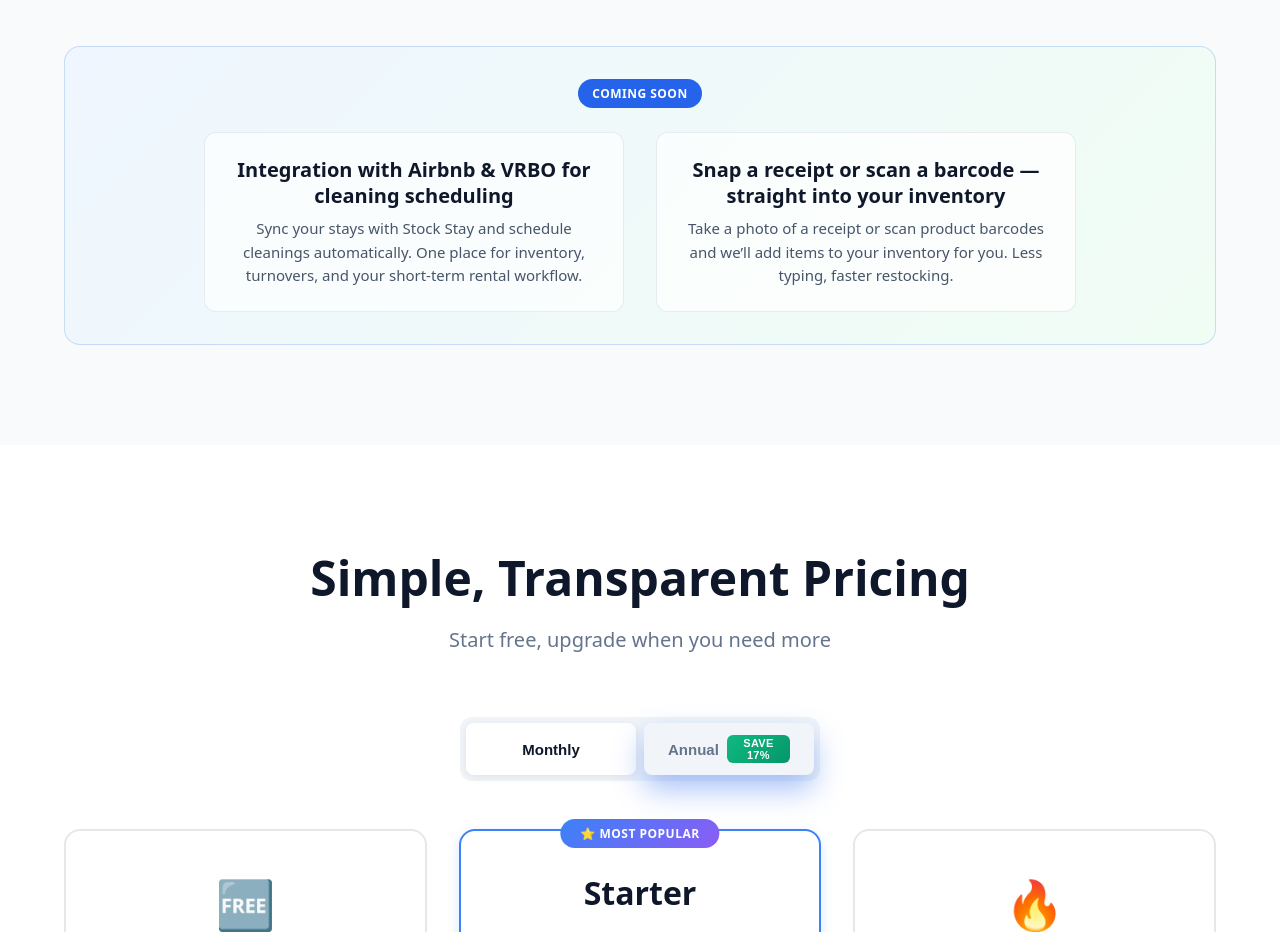
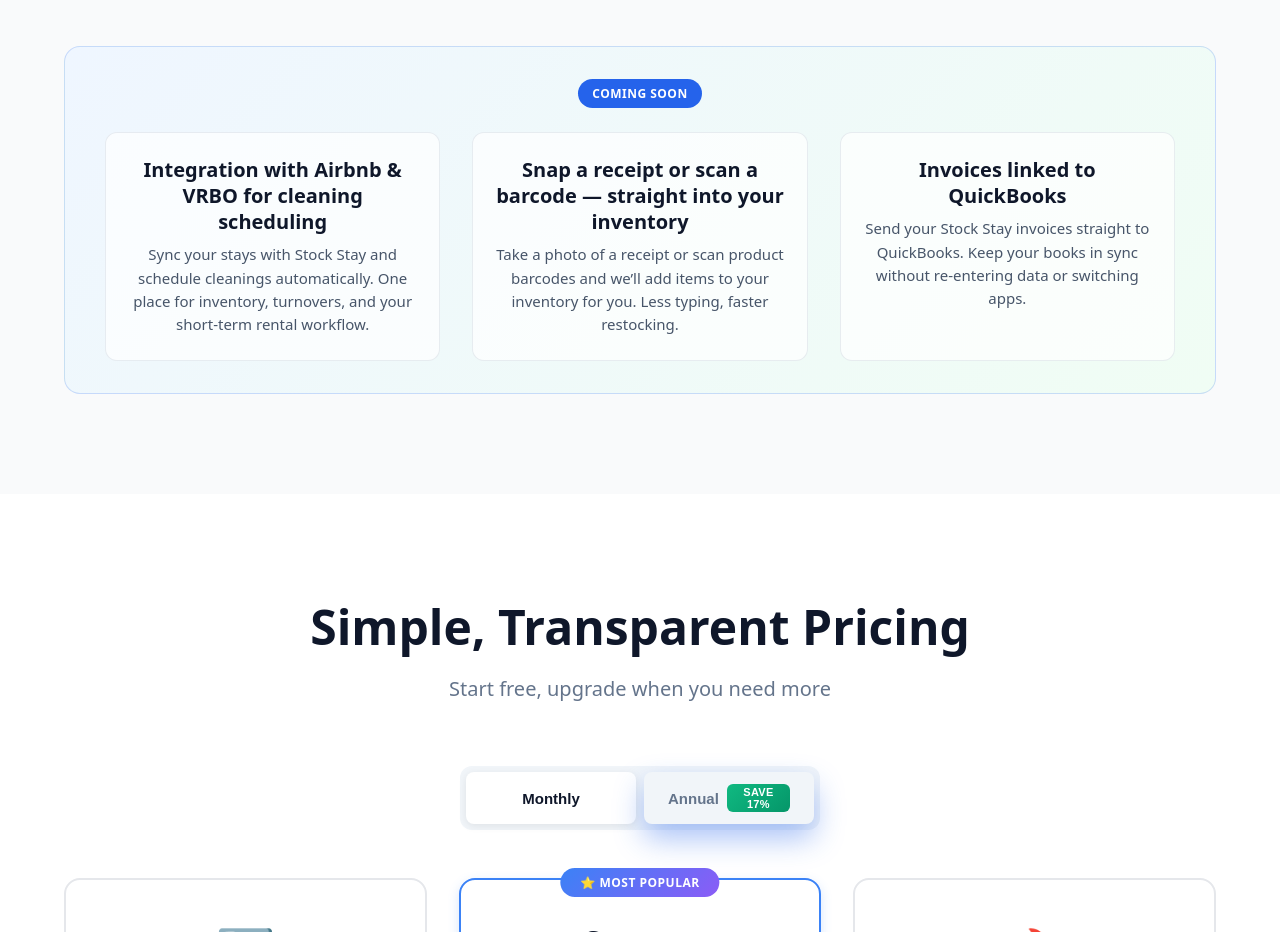
Before and after one commit to Ironkd/StockStay, a React (Vite) app: page / in a window 1280 px wide. Shown: the part 2060-2992 px from the top of the page. Built offline with nearby package versions, Linux system fonts and the light colour scheme; no server answers.

Commit message:
Landing: Coming Soon – invoices linked to QuickBooks

```diff
--- a/src/pages/LandingPage.tsx
+++ b/src/pages/LandingPage.tsx
@@ -154,6 +154,12 @@ export const LandingPage: React.FC = () => {
                 <h3 className="coming-soon-title">Snap a receipt or scan a barcode — straight into your inventory</h3>
                 <p className="coming-soon-text">
                   Take a photo of a receipt or scan product barcodes and we’ll add items to your inventory for you. Less typing, faster restocking.
+                </p>
+              </div>
+              <div className="coming-soon-item">
+                <h3 className="coming-soon-title">Invoices linked to QuickBooks</h3>
+                <p className="coming-soon-text">
+                  Send your Stock Stay invoices straight to QuickBooks. Keep your books in sync without re-entering data or switching apps.
                 </p>
               </div>
             </div>
```
